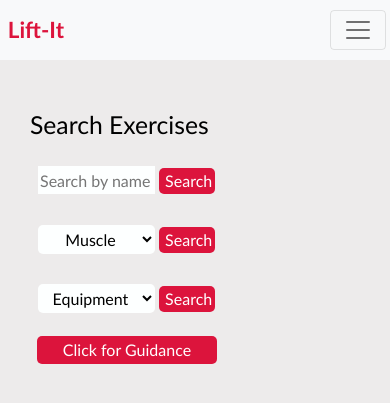
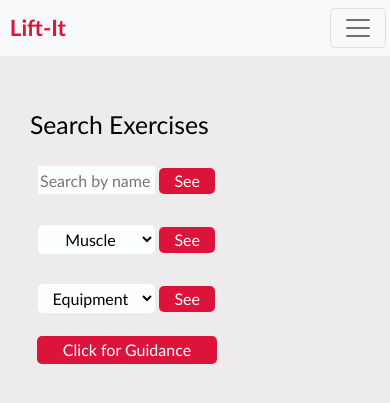
Before and after one commit to etcheekes/Liftit_Django, a Django app: page /home/browse/ in a window 390 px wide. Shown: the top 403 px of the page. Run offline with Django 4.2, Linux system fonts and the light colour scheme; the visitor is signed in with stand-in values (Sample User, id 1); data that the repository does not hold is empty.

Commit message:
css changes to improve mobile experience

```diff
--- a/workout_planner/static/styles.css
+++ b/workout_planner/static/styles.css
@@ -25,6 +25,16 @@ a {
     right: 1vw;
   }
 
+  .navbar-brand {
+    /* remove bootstrap padding for .navbar-brand */
+	padding-top: 0;
+	padding-bottom: 0;
+	margin-right: 0;
+	font-size: 1.25rem;
+	text-decoration: none;
+	white-space: nowrap;
+}
+
   a:hover {
     color: crimson;
   }
@@ -32,6 +42,8 @@ a {
   /* navigation bar customisation for dropdown menu when dropdown triggers at 1200px (as nav class = navbar-expand-xl */
   @media only screen and (max-width: 1200px) {
       .nav-item > a {
+          position: relative;
+          left: 5vw;
           padding: 0;
       }
 
@@ -189,7 +201,7 @@ a {
   #brand_name {
     display: inline;
     position: relative;
-    left: 2vw;
+    left: 2.5vw;
     font-size: 1.4rem;
     font-weight: 700;
     color: crimson;
--- a/workout_planner/templates/browse.html
+++ b/workout_planner/templates/browse.html
@@ -12,7 +12,7 @@
             <h2>Search Exercises</h2>
             <form action="{% url 'browse' %}" class="search_form" id="name_form">
                 <input type="text" name="exercise_name" placeholder="Search by name" class="wide-select" autocomplete="off">
-                <input type="submit" value="Search">
+                <input type="submit" value="See">
             </form>
             <form action="{% url 'browse' %}" class="search_form" id="muscle_form">
                 <select name="exercises" class="wide-select" id="muscle_search">
@@ -21,7 +21,7 @@
                     <option value="{{ muscle }}">{{ muscle }}</option>
                 {% endfor %}
                 </select>
-                <input type="submit" value="Search">
+                <input type="submit" value="See">
             </form>
             <form action="{% url 'browse' %}" class="search_form" id="equipment_form">
                 <select name="equipments" class="wide-select" id="equipment_search">
@@ -30,7 +30,7 @@
                     <option value="{{ equipment }}">{{ equipment }}</option>
                 {% endfor %}
                 </select>
-                <input type="submit" value="Search">
+                <input type="submit" value="See">
             </form>
             <!-- Button that triggers modal window -->
             <button type="button" class="modal-button" data-bs-toggle="modal" data-bs-target="#staticBackdrop">
```
